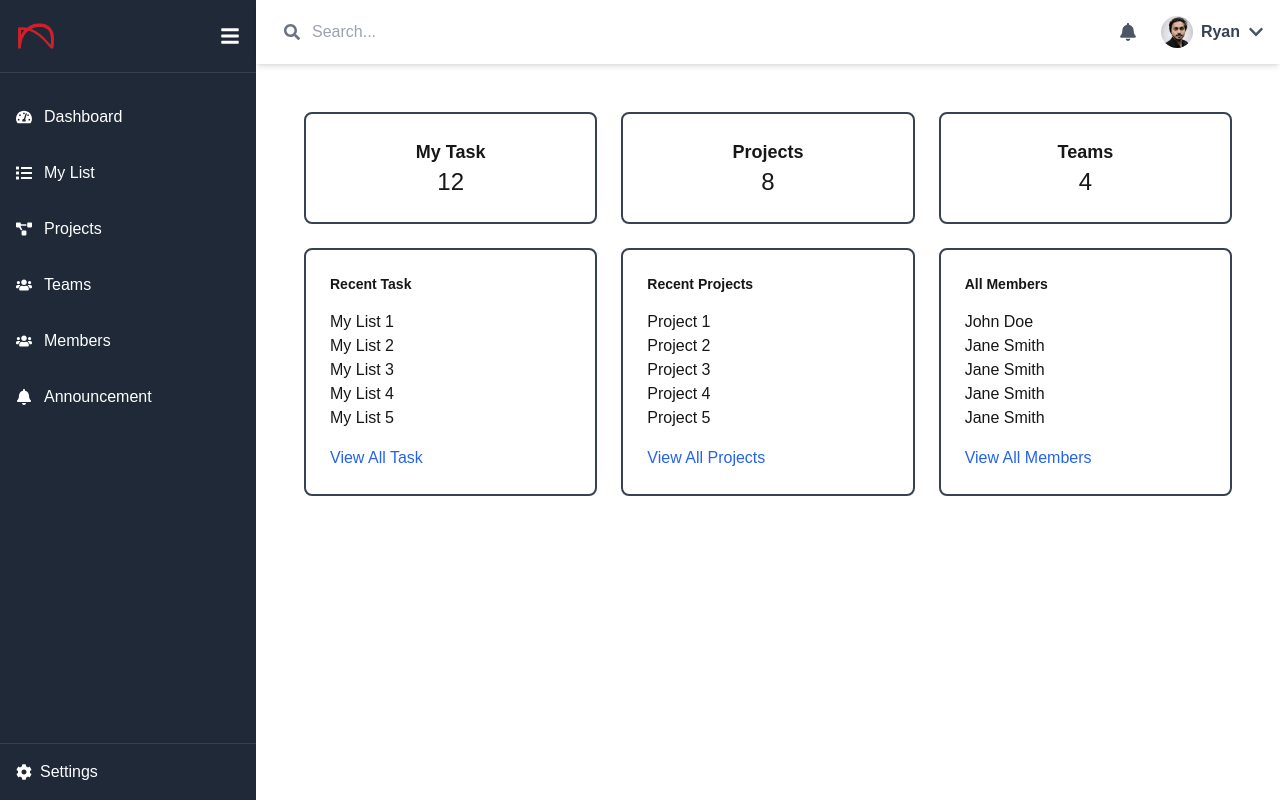
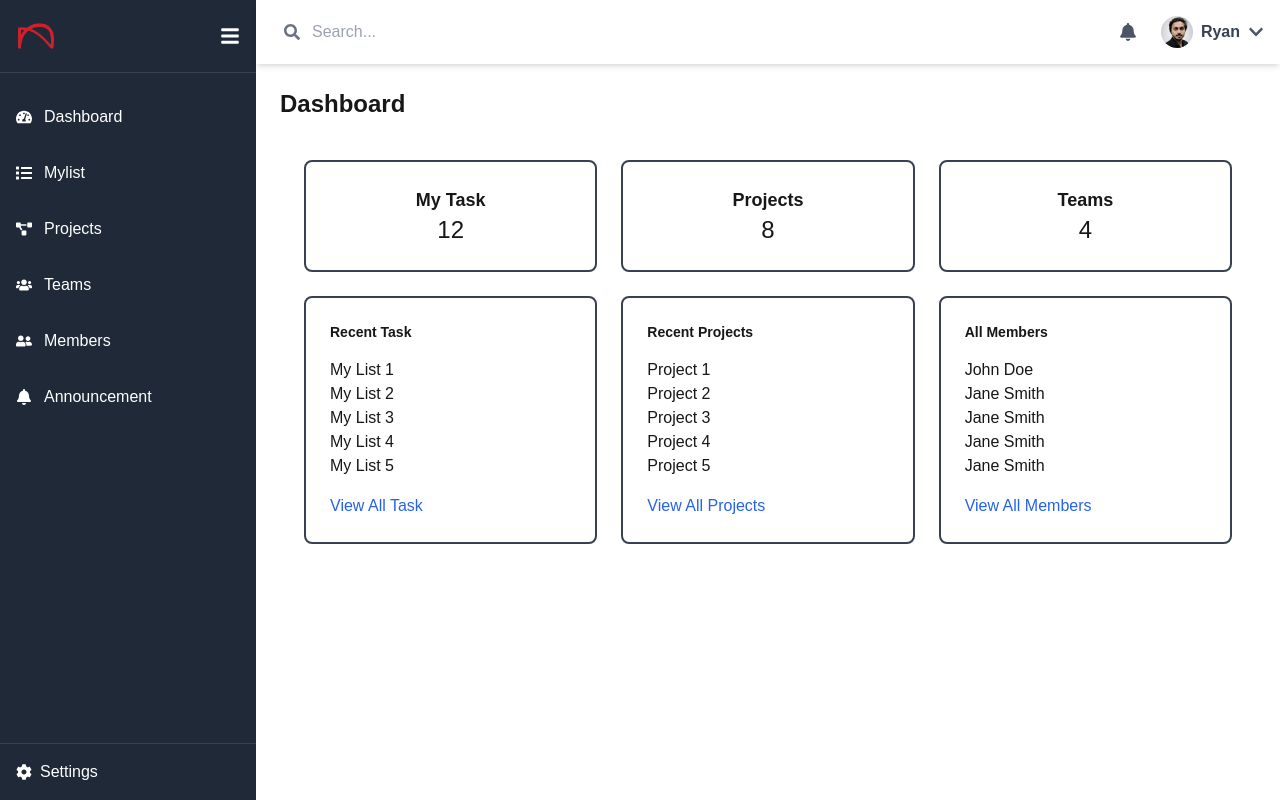
Before and after one commit to rubelahmed-aiubian/wevaworkspace, a Next.js app: page /dashboard in a window 1280 px wide. Built offline with nearby package versions, Linux system fonts and the light colour scheme.

Commit message:
Frame Structure Fixed

```diff
--- a/src/app/[page]/page.tsx
+++ b/src/app/[page]/page.tsx
@@ -1,46 +1,36 @@
 "use client";
-import { useState } from "react";
-import { usePathname, notFound } from "next/navigation";
-import Sidebar from "@/components/Sidebar";
-import Header from "@/components/Header";
+import Teams from "@/components/Teams";
 import MyList from "@/components/MyList";
+import Profile from "@/components/Profile";
+import Members from "@/components/Members";
+import Settings from "@/components/Settings";
+import { usePathname } from "next/navigation";
 import ProjectList from "@/components/ProjectList";
+import Announcement from "@/components/Announcement";
+import { useSidebar } from "@/components/SidebarContext";
 import DashboardContent from "@/components/DashboardContent";
-import Team from "@/components/Teams";
-import Members from "@/components/Members";
-import Announcement from "@/components/Announcement";
-import Settings from "@/components/Settings";
-import Profile from "@/components/Profile";
 
-const components = {
-  dashboard: DashboardContent,
-  mylist: MyList,
-  projects: ProjectList,
-  teams: Team,
-  members: Members,
-  announcement: Announcement,
-  settings: Settings,
-  profile: Profile,
+const componentMapping = {
+  dashboard: { component: DashboardContent, title: "Dashboard" },
+  mylist: { component: MyList, title: "My List" },
+  projects: { component: ProjectList, title: "Projects" },
+  teams: { component: Teams, title: "Teams" },
+  members: { component: Members, title: "Members" },
+  announcement: { component: Announcement, title: "Announcement" },
+  settings: { component: Settings, title: "Settings" },
+  profile: { component: Profile, title: "Profile" },
 };
 
 export default function Page() {
-  const [isSidebarOpen, setIsSidebarOpen] = useState(true);
+  const { isSidebarOpen } = useSidebar();
   const pathname = usePathname();
-  const Component = components[pathname?.slice(1).toLowerCase()] || notFound;
-
-  const toggleSidebar = () => {
-    setIsSidebarOpen(!isSidebarOpen);
-  };
+  const pathKey = pathname?.slice(1).toLowerCase();
+  const { component: Component, title } = componentMapping[pathKey] || { component: DashboardContent, title: "Dashboard" };
 
   return (
-    <div className="flex">
-      <Sidebar isOpen={isSidebarOpen} toggleSidebar={toggleSidebar} />
-      <div className={`flex-auto ${isSidebarOpen ? "ml-64" : "ml-16"} mt-16`}>
-        <Header isOpen={isSidebarOpen} />
-        <div className="p-6 flex-1 overflow-auto">
-          <Component />
-        </div>
-      </div>
+    <div className={`flex-auto ${isSidebarOpen ? "ml-64" : "ml-16"} mt-16 transition-all duration-300`}>
+      <h1 className="text-2xl font-bold mb-4">{title}</h1>
+      <Component />
     </div>
   );
 }
--- a/src/app/layout.tsx
+++ b/src/app/layout.tsx
@@ -1,34 +1,29 @@
 import type { Metadata } from "next";
-import localFont from "next/font/local";
-import "./globals.css";
-
-const geistSans = localFont({
-  src: "./fonts/GeistVF.woff",
-  variable: "--font-geist-sans",
-  weight: "100 900",
-});
-const geistMono = localFont({
-  src: "./fonts/GeistMonoVF.woff",
-  variable: "--font-geist-mono",
-  weight: "100 900",
-});
+import { SidebarProvider } from '@/components/SidebarContext';
+import Header from '@/components/Header';
+import Sidebar from '@/components/Sidebar';
+import './globals.css';
 
 export const metadata: Metadata = {
   title: "Weva Workspace",
   description: "Weva Project Management System",
 };
 
-export default function RootLayout({
-  children,
-}: Readonly<{
-  children: React.ReactNode;
-}>) {
+export default function RootLayout({ children }: { children: React.ReactNode }) {
   return (
     <html lang="en">
-      <body
-        className={`${geistSans.variable} ${geistMono.variable} antialiased`}
-      >
-        {children}
+      <body>
+        <SidebarProvider>
+          <div className="flex">
+            <Sidebar />
+            <div className="flex-1">
+              <Header />
+              <main className="p-6">
+                {children}
+              </main>
+            </div>
+          </div>
+        </SidebarProvider>
       </body>
     </html>
   );
--- a/src/components/Header.tsx
+++ b/src/components/Header.tsx
@@ -1,11 +1,13 @@
 "use client";
 import { useState } from "react";
+import { useRouter } from "next/navigation";
+import { useSidebar } from "./SidebarContext";
 import { FaSearch, FaBell, FaChevronDown } from "react-icons/fa";
-import { useRouter } from "next/navigation";
 
-export default function Header({ isOpen }: { isOpen: boolean }) {
+export default function Header() {
+  const router = useRouter();
+  const { isSidebarOpen } = useSidebar();
   const [isMenuOpen, setIsMenuOpen] = useState(false);
-  const router = useRouter();
 
   const toggleMenu = () => {
     setIsMenuOpen(!isMenuOpen);
@@ -24,8 +26,8 @@ export default function Header({ isOpen }: { isOpen: boolean }) {
     <div
       className={`fixed top-0 right-0 h-16 bg-white shadow-md flex justify-between items-center px-4 transition-all duration-300`}
       style={{
-        width: isOpen ? 'calc(100% - 16rem)' : 'calc(100% - 4rem)',
-        marginLeft: isOpen ? '16rem' : '4rem',
+        width: isSidebarOpen ? "calc(100% - 16rem)" : "calc(100% - 4rem)",
+        marginLeft: isSidebarOpen ? "16rem" : "4rem",
       }}
     >
       <div className="relative w-full max-w-md">
@@ -41,7 +43,10 @@ export default function Header({ isOpen }: { isOpen: boolean }) {
         <FaBell className="text-gray-600 text-lg cursor-pointer" />
 
         <div className="relative">
-          <div className="flex items-center space-x-2 cursor-pointer" onClick={toggleMenu}>
+          <div
+            className="flex items-center space-x-2 cursor-pointer"
+            onClick={toggleMenu}
+          >
             <img
               src="/images/ryan.png"
               alt="User"
--- a/src/components/Sidebar.tsx
+++ b/src/components/Sidebar.tsx
@@ -1,125 +1,90 @@
-// src/components/Sidebar.tsx
-import { useRouter } from 'next/navigation';
+"use client";
 import {
   FaTachometerAlt,
   FaList,
   FaUsers,
+  FaUserFriends,
   FaProjectDiagram,
   FaCog,
   FaBars,
   FaBell,
-} from 'react-icons/fa';
+} from "react-icons/fa";
+import { useRouter } from "next/navigation";
+import { useSidebar } from "./SidebarContext";
 
-export default function Sidebar({ isOpen, toggleSidebar }) {
+export default function Sidebar() {
   const router = useRouter();
+  const { isSidebarOpen, toggleSidebar } = useSidebar();
 
-  const handleNavigation = (path) => {
+  const handleNavigation = (path: string) => {
     router.push(`/${path}`);
   };
 
   return (
     <div
-      className={`fixed top-0 left-0 h-full bg-gray-800 text-white ${isOpen ? "w-64" : "w-16"} transition-all duration-300 flex flex-col`}
+      className={`fixed top-0 left-0 h-full bg-gray-800 text-white ${
+        isSidebarOpen ? "w-64" : "w-16"
+      } transition-all duration-300 flex flex-col`}
     >
-      <div className={`flex items-center justify-between ${isOpen ? "p-4" : "p-5"} border-b border-gray-700`}>
-        {isOpen && <img src="/images/logo.png" alt="Logo" className="w-10" />}
+      <div
+        className={`flex items-center justify-between ${
+          isSidebarOpen ? "p-4" : "p-5"
+        } border-b border-gray-700`}
+      >
+        {isSidebarOpen && (
+          <img src="/images/logo.png" alt="Logo" className="w-10" />
+        )}
         <button onClick={toggleSidebar} className="text-xl">
           <FaBars />
         </button>
       </div>
       <nav className="flex-1 mt-4">
         <ul>
+          {[
+            "dashboard",
+            "mylist",
+            "projects",
+            "teams",
+            "members",
+            "announcement",
+          ].map((path, index) => (
             <li
+              key={index}
               className={`flex items-center p-4 hover:bg-gray-700 cursor-pointer ${
-              isOpen && "text-white"
+                isSidebarOpen && "text-white"
               }`}
             >
               <button
-              onClick={() => handleNavigation('dashboard')}
-              className={`flex items-center ${isOpen ? "hover:bg-gray-700" : ""} w-full text-left`}
+                onClick={() => handleNavigation(path)}
+                className={`flex items-center ${
+                  isSidebarOpen ? "hover:bg-gray-700" : ""
+                } w-full text-left`}
               >
-              <FaTachometerAlt className="mr-3" />
-              {isOpen && "Dashboard"}
+                {path === "dashboard" && <FaTachometerAlt className="mr-3" />}
+                {path === "mylist" && <FaList className="mr-3" />}
+                {path === "projects" && <FaProjectDiagram className="mr-3" />}
+                {path === "teams" && <FaUsers className="mr-3" />}
+                {path === "members" && <FaUserFriends className="mr-3" />}
+                {path === "announcement" && <FaBell className="mr-3" />}
+                {isSidebarOpen && path.charAt(0).toUpperCase() + path.slice(1)}
               </button>
             </li>
-          <li
-            className={`flex items-center p-4 hover:bg-gray-700 cursor-pointer ${
-              isOpen && "text-white"
-            }`}
-          >
-            <button
-              onClick={() => handleNavigation('mylist')}
-              className={`flex items-center ${isOpen ? "hover:bg-gray-700" : ""} w-full text-left`}
-            >
-              <FaList className="mr-3" />
-              {isOpen && "My List"}
-            </button>
-          </li>
-          <li
-            className={`flex items-center p-4 hover:bg-gray-700 cursor-pointer ${
-              isOpen && "text-white"
-            }`}
-          >
-            <button
-              onClick={() => handleNavigation('projects')}
-              className={`flex items-center ${isOpen ? "hover:bg-gray-700" : ""} w-full text-left`}
-            >
-              <FaProjectDiagram className="mr-3" />
-              {isOpen && "Projects"}
-            </button>
-          </li>
-          <li
-            className={`flex items-center p-4 hover:bg-gray-700 cursor-pointer ${
-              isOpen && "text-white"
-            }`}
-          >
-            <button
-              onClick={() => handleNavigation('teams')}
-              className={`flex items-center ${isOpen ? "hover:bg-gray-700" : ""} w-full text-left`}
-            >
-              <FaUsers className="mr-3" />
-              {isOpen && "Teams"}
-            </button>
-          </li>
-          <li
-            className={`flex items-center p-4 hover:bg-gray-700 cursor-pointer ${
-              isOpen && "text-white"
-            }`}
-          >
-            <button
-              onClick={() => handleNavigation('members')}
-              className={`flex items-center ${isOpen ? "hover:bg-gray-700" : ""} w-full text-left`}
-            >
-              <FaUsers className="mr-3" />
-              {isOpen && "Members"}
-            </button>
-          </li>
-          <li
-            className={`flex items-center p-4 hover:bg-gray-700 cursor-pointer ${
-              isOpen && "text-white"
-            }`}
-          >
-            <button
-              onClick={() => handleNavigation('announcement')}
-              className={`flex items-center ${isOpen ? "hover:bg-gray-700" : ""} w-full text-left`}
-            >
-              <FaBell className="mr-3" />
-              {isOpen && "Announcement"}
-            </button>
-          </li>
+          ))}
         </ul>
       </nav>
       <div
         className={`p-4 border-t border-gray-700 mt-auto flex items-center justify-center hover:bg-gray-700 cursor-pointer ${
-          isOpen && "text-white"
+          isSidebarOpen && "text-white"
         }`}
       >
         <button
-          onClick={() => handleNavigation('settings')}
-          className={`flex items-center ${isOpen ? "hover:bg-gray-700" : ""} w-full text-left`}
+          onClick={() => handleNavigation("settings")}
+          className={`flex items-center ${
+            isSidebarOpen ? "hover:bg-gray-700" : ""
+          } w-full text-left`}
         >
           <FaCog className="mr-2" />
-          {isOpen && "Settings"}
+          {isSidebarOpen && "Settings"}
         </button>
       </div>
     </div>
--- /dev/null
+++ b/src/components/SidebarContext.tsx
@@ -0,0 +1,31 @@
+"use client";
+import { createContext, useContext, useState, ReactNode } from "react";
+
+interface SidebarContextType {
+  isSidebarOpen: boolean;
+  toggleSidebar: () => void;
+}
+
+const SidebarContext = createContext<SidebarContextType | undefined>(undefined);
+
+export const SidebarProvider = ({ children }: { children: ReactNode }) => {
+  const [isSidebarOpen, setIsSidebarOpen] = useState(true);
+
+  const toggleSidebar = () => {
+    setIsSidebarOpen((prev) => !prev);
+  };
+
+  return (
+    <SidebarContext.Provider value={{ isSidebarOpen, toggleSidebar }}>
+      {children}
+    </SidebarContext.Provider>
+  );
+};
+
+export const useSidebar = () => {
+  const context = useContext(SidebarContext);
+  if (context === undefined) {
+    throw new Error("useSidebar must be used within a SidebarProvider");
+  }
+  return context;
+};
```
Also changed, not shown: src/app/fonts/GeistMonoVF.woff (deleted), src/app/fonts/GeistVF.woff (deleted). Lines whose indentation alone changed are shown as unchanged.
